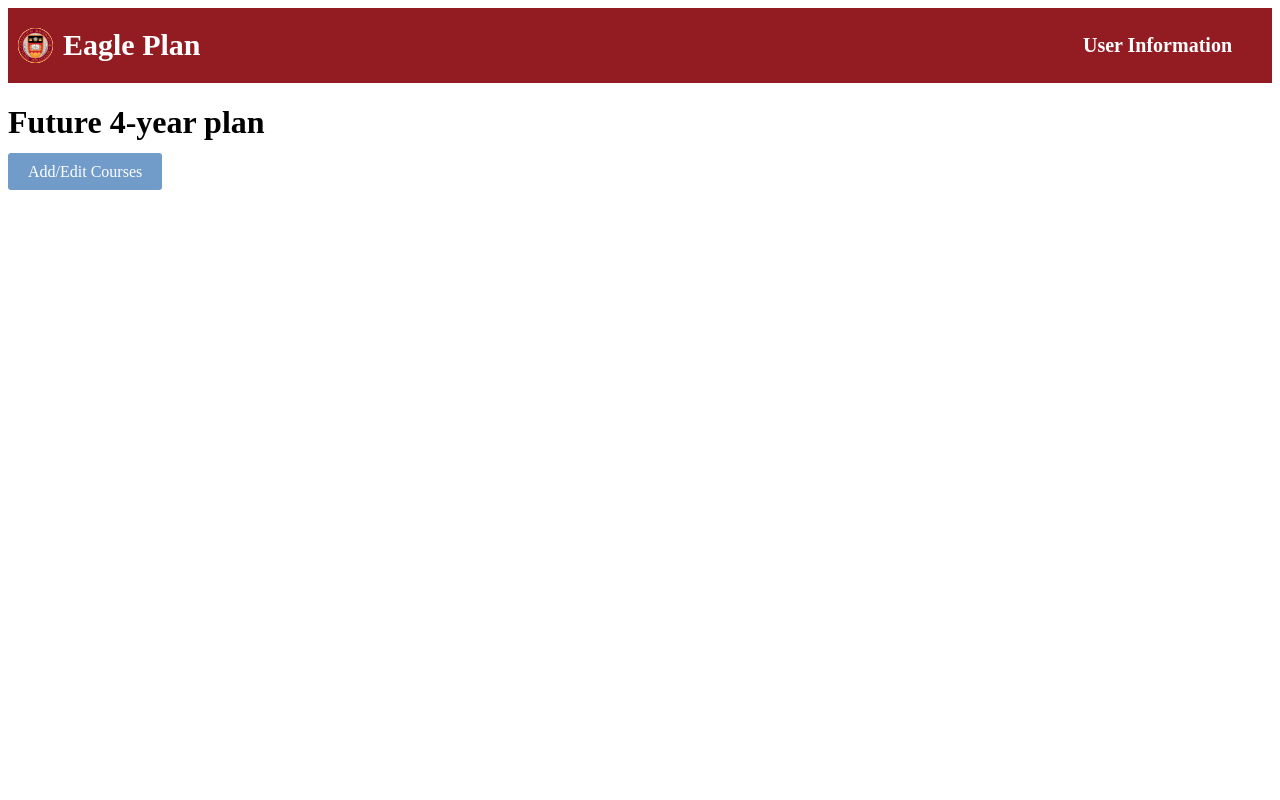
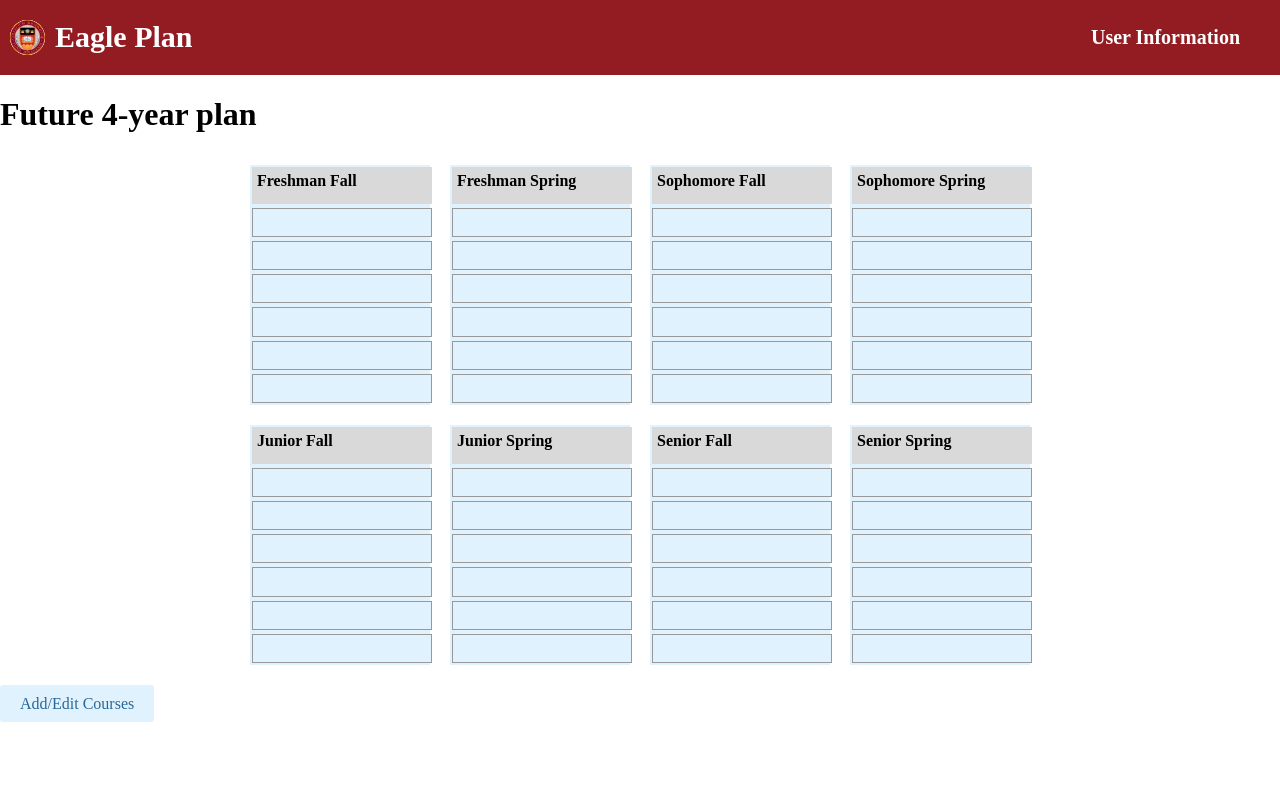
Before and after one commit to momokaiwase/EaglePlan, a Django app: page /futureplan/ in a window 1280 px wide. Run offline with Django 5.2, Linux system fonts and the light colour scheme; some libraries are stand-ins or nearby versions.

Commit message:
update futureplan front end

```diff
--- a/static/futureplan.css
+++ b/static/futureplan.css
@@ -1,6 +1,6 @@
 .courses-button {
-    background-color: #719cca;
-    color: #fff;
+    background-color: #E1F2FF;
+    color: #286897;
     border: none;
     padding: 10px 20px;
     border-radius: 3px;
@@ -10,4 +10,50 @@
 
 .courses-button:hover {
     background-color: #2979ce;
+    color: #E1F2FF
 }
+
+body {
+    margin: 0;
+    padding: 0;
+}
+
+.container {
+    display: flex;
+    flex-wrap: wrap;
+    justify-content: space-around;
+    max-width: 800px; /* Adjust as needed */
+    margin: 20px auto;
+}
+
+.box {
+    display: flex;
+    flex-direction: column;
+    width: calc(25% - 20px);
+    max-width: 200px;
+    height: 240px;
+    background-color: #E1F2FF;
+    margin: 10px;
+    box-sizing: border-box;
+}
+
+.course-rectangle {
+    flex: 1;
+    width: 100%;
+    height: 30px;
+    background-color: #E1F2FF;
+    margin: 2px;
+    box-sizing: border-box;
+    border: 1px solid #999;
+}
+
+.semester-name {
+    flex: 1;
+    width: 100%;
+    height: 30px;
+    background-color: #D9D9D9;
+    margin: 2px;
+    box-sizing: border-box;
+    text-align: left;
+    padding: 5px;
+}
--- a/templates/futureplan.html
+++ b/templates/futureplan.html
@@ -11,6 +11,80 @@
 </head>
 <body>
     <h1>Future 4-year plan</h1>
+    <div class="container">
+        <div class="box">
+            <div class="semester-name"><b>Freshman Fall</b></div>
+            <div class="course-rectangle"></div>
+            <div class="course-rectangle"></div>
+            <div class="course-rectangle"></div>
+            <div class="course-rectangle"></div>
+            <div class="course-rectangle"></div>
+            <div class="course-rectangle"></div>
+        </div>
+        <div class="box">
+            <div class="semester-name"><b>Freshman Spring</b></div>
+            <div class="course-rectangle"></div>
+            <div class="course-rectangle"></div>
+            <div class="course-rectangle"></div>
+            <div class="course-rectangle"></div>
+            <div class="course-rectangle"></div>
+            <div class="course-rectangle"></div>
+        </div>
+        <div class="box">
+            <div class="semester-name"><b>Sophomore Fall</b></div>
+            <div class="course-rectangle"></div>
+            <div class="course-rectangle"></div>
+            <div class="course-rectangle"></div>
+            <div class="course-rectangle"></div>
+            <div class="course-rectangle"></div>
+            <div class="course-rectangle"></div>
+        </div>
+        <div class="box">
+            <div class="semester-name"><b>Sophomore Spring</b></div>
+            <div class="course-rectangle"></div>
+            <div class="course-rectangle"></div>
+            <div class="course-rectangle"></div>
+            <div class="course-rectangle"></div>
+            <div class="course-rectangle"></div>
+            <div class="course-rectangle"></div>
+        </div>
+        <div class="box">
+            <div class="semester-name"><b>Junior Fall</b></div>
+            <div class="course-rectangle"></div>
+            <div class="course-rectangle"></div>
+            <div class="course-rectangle"></div>
+            <div class="course-rectangle"></div>
+            <div class="course-rectangle"></div>
+            <div class="course-rectangle"></div>
+        </div>
+        <div class="box">
+            <div class="semester-name"><b>Junior Spring</b></div>
+            <div class="course-rectangle"></div>
+            <div class="course-rectangle"></div>
+            <div class="course-rectangle"></div>
+            <div class="course-rectangle"></div>
+            <div class="course-rectangle"></div>
+            <div class="course-rectangle"></div>
+        </div>
+        <div class="box">
+            <div class="semester-name"><b>Senior Fall</b></div>
+            <div class="course-rectangle"></div>
+            <div class="course-rectangle"></div>
+            <div class="course-rectangle"></div>
+            <div class="course-rectangle"></div>
+            <div class="course-rectangle"></div>
+            <div class="course-rectangle"></div>
+        </div>
+        <div class="box">
+            <div class="semester-name"><b>Senior Spring</b></div>
+            <div class="course-rectangle"></div>
+            <div class="course-rectangle"></div>
+            <div class="course-rectangle"></div>
+            <div class="course-rectangle"></div>
+            <div class="course-rectangle"></div>
+            <div class="course-rectangle"></div>
+        </div>
+    </div>
     <a href="{% url 'Plan:courses' %}" class="courses-button">Add/Edit Courses</a>
 </body>
 </html>
```
